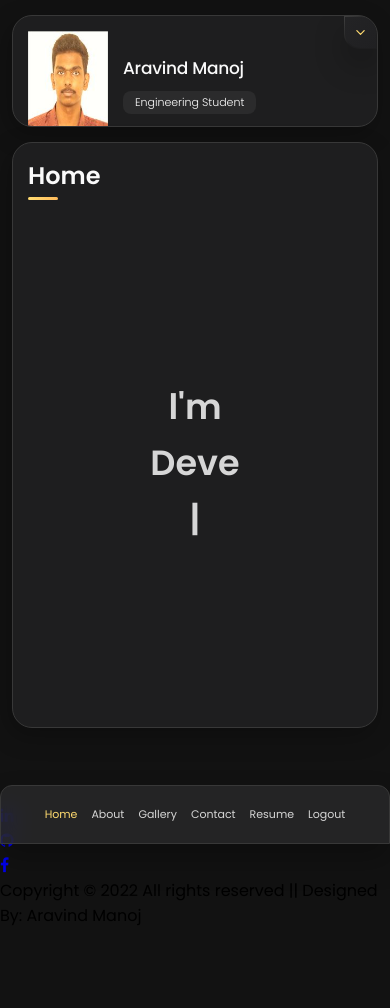
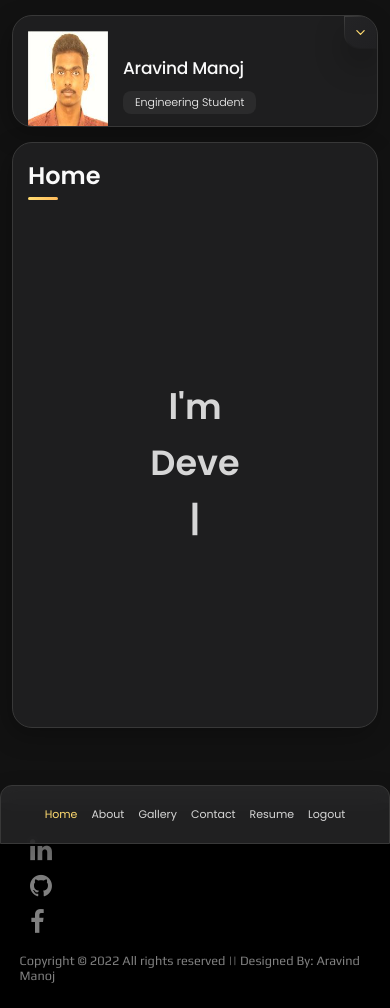
Before and after one commit to Aravind20000/Assignment1, a plain HTML site: page home.html in a window 390 px wide. Before the commit the page ends 928 px from the top, so only its background shows below. Drawn offline with nearby package versions, Linux system fonts and the light colour scheme.

Commit message:
Update style.css

```diff
--- a/assets/css/style.css
+++ b/assets/css/style.css
@@ -139,7 +139,8 @@ input, textarea {
 
 html { font-family: var(--ff-poppins); }
 
-body { background: var(--smoky-black); }
+body { background: var(--smoky-black); margin:0;
+  overflow-x:hidden;}
 
 
 
@@ -317,7 +318,7 @@ main {
 
 .avatar-box {
   background: var(--bg-gradient-onyx);
-  border-radius: 20px;
+  border-radius: 0px;
 }
 
 .info-content .name {
@@ -1864,3 +1865,79 @@ textarea.form-input::-webkit-resizer { display: none; }
   .timeline-text { max-width: 700px; }
 
 }
+.container1 {
+  position: relative;
+  overflow: hidden;
+  width: 100%;
+  padding-top: 100%; /* 16:9 Aspect Ratio (divide 9 by 16 = 0.5625) */
+}
+
+/* Then style the iframe to fit in the container div with full height and width */
+.responsive-iframe {
+  position: absolute;
+  top: 0;
+  left: 0;
+  bottom: 0;
+  right: 0;
+  width: 100%;
+  height: 120%;
+}
+
+body{
+margin:0;
+overflow-x:hidden;
+}
+
+.footer{
+background:#000;
+padding:5px 0px;
+font-family: 'Play', sans-serif;
+text-align:center;
+}
+
+.footer .row{
+width:100%;
+margin:1% 0%;
+padding:0.6% 0%;
+color:gray;
+font-size:0.8em;
+}
+
+.footer .row a{
+text-decoration:none;
+color:gray;
+transition:0.5s;
+}
+
+.footer .row a:hover{
+color:#fff;
+}
+
+.footer .row ul{
+width:100%;
+}
+
+.footer .row ul li{
+display:inline-block;
+margin:0px 30px;
+}
+
+.footer .row a i{
+font-size:2em;
+margin:0% 1%;
+}
+
+@media (max-width:720px){
+.footer{
+text-align:left;
+padding:5%;
+}
+.footer .row ul li{
+display:block;
+margin:10px 0px;
+text-align:left;
+}
+.footer .row a i{
+margin:0% 3%;
+}
+}
```
